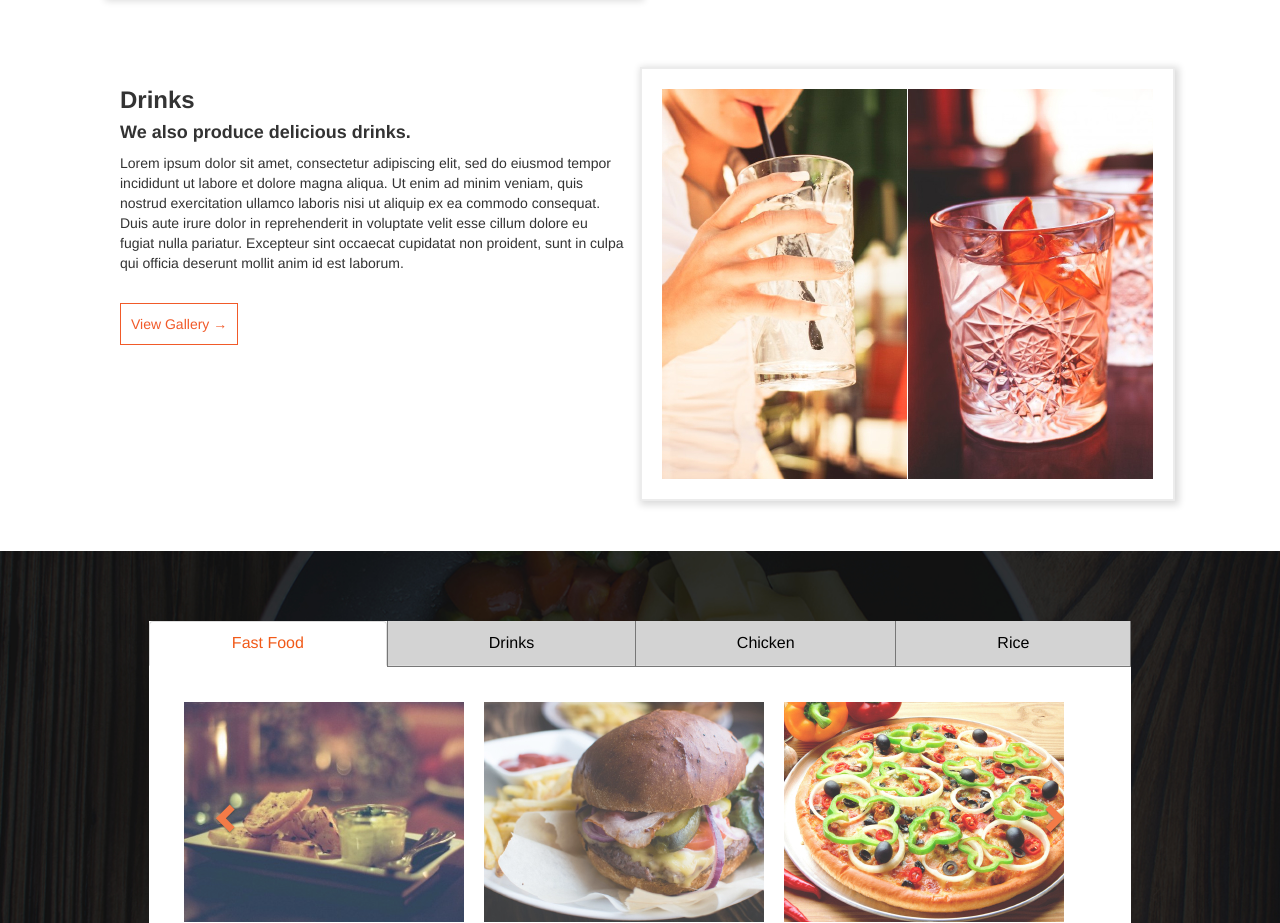
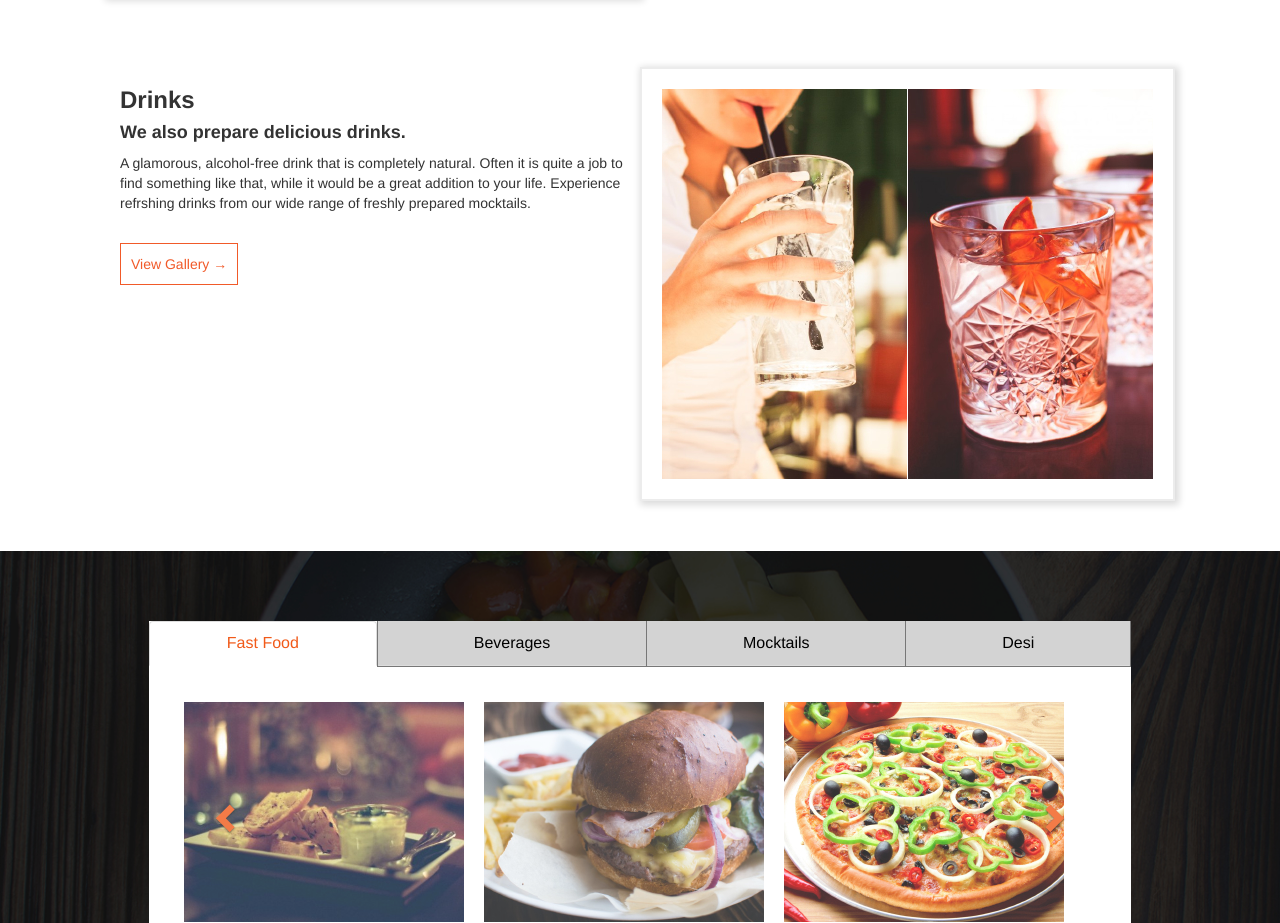
Before and after one commit to lovkush/cafe, a plain HTML site: page index.html in a window 1280 px wide. Shown: the part 1206-2129 px from the top of the page. Drawn offline with Linux system fonts and the light colour scheme.

Commit message:
3rd text edit

```diff
--- a/index.html
+++ b/index.html
@@ -111,8 +111,8 @@
                 <div class="col-md-6 drinksInfo">
 
                     <h3>Drinks</h3>
-                    <h4>We also produce delicious drinks.</h4>
-                    <p>Lorem ipsum dolor sit amet, consectetur adipiscing elit, sed do eiusmod tempor incididunt ut labore et dolore magna aliqua. Ut enim ad minim veniam, quis nostrud exercitation ullamco laboris nisi ut aliquip ex ea commodo consequat. Duis aute irure dolor in reprehenderit in voluptate velit esse cillum dolore eu fugiat nulla pariatur. Excepteur sint occaecat cupidatat non proident, sunt in culpa qui officia deserunt mollit anim id est laborum.</p>
+                    <h4>We also prepare delicious drinks.</h4>
+                    <p>A glamorous, alcohol-free drink that is completely natural. Often it is quite a job to find something like that, while it would be a great addition to your life. Experience refrshing drinks from our wide range of freshly prepared mocktails. </p>
                     <button type="button" name="button">View Gallery &rarr;</button>
                 </div>
 
@@ -128,9 +128,9 @@
             <div class="nav-list">
                 <ul class="nav nav-tabs nav-justified">
                     <li class="active"><a data-toggle="tab" href="#fastFood">Fast Food</a></li>
-                    <li><a data-toggle="tab" href="#drinks">Drinks</a></li>
-                    <li><a data-toggle="tab" href="#chicken">Chicken</a></li>
-                    <li><a data-toggle="tab" href="#rice">Rice</a></li>
+                    <li><a data-toggle="tab" href="#drinks">Beverages</a></li>
+                    <li><a data-toggle="tab" href="#chicken">Mocktails</a></li>
+                    <li><a data-toggle="tab" href="#rice">Desi</a></li>
                 </ul>
                 <!-- Tab Content includes four carousels for the four tabs-->
                 <div class="tab-content">
```
